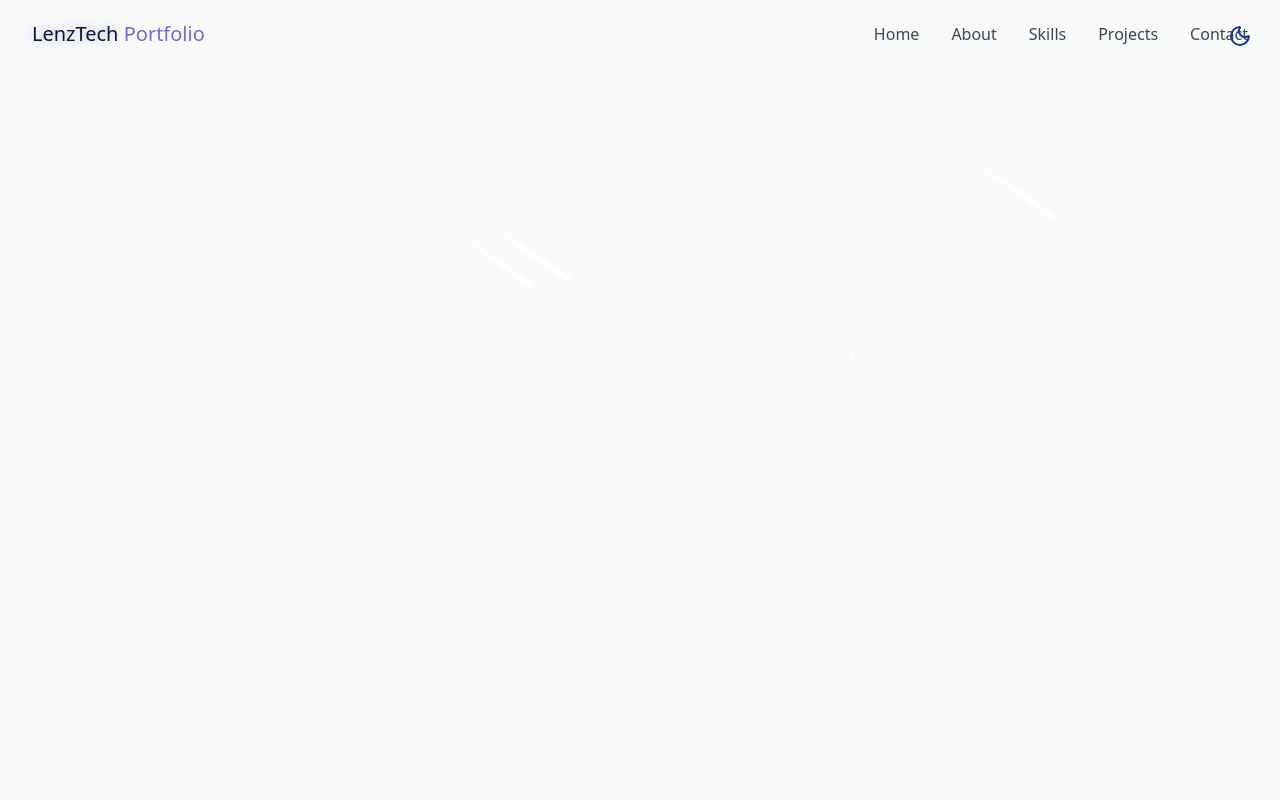
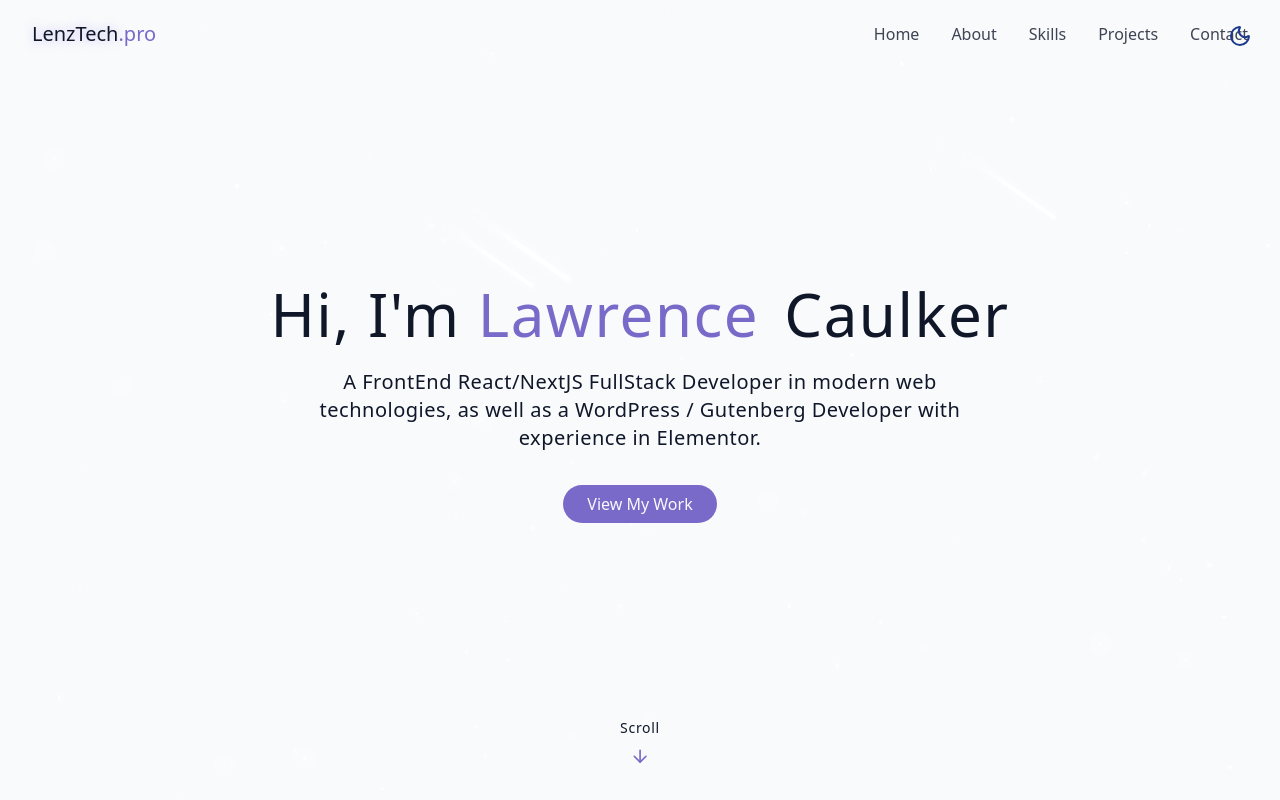
Before and after one commit to creativeloc/react-dev-portfolio, a React (Vite) app: page / in a window 1280 px wide. Built offline with nearby package versions, Linux system fonts and the light colour scheme.

Commit message:
create the hero section

```diff
--- /dev/null
+++ b/src/components/HeroSection.jsx
@@ -0,0 +1,45 @@
+import { ArrowDown } from "lucide-react"
+
+export const HeroSection = () => {
+  return (
+    <section
+      id="hero"
+      className="relative min-h-screen flex flex-col items-center justify-center p-4"
+    >
+      <div className="container max-w-4xl mx-auto text-center z-10">
+        <div className="space-y-6">
+          <h1 className="text-4xl md:text-6xl font-thin tracking-wide">
+            <span className="opacity-0 animate-fade-in"> Hi, I'm</span>
+            <span className="text-primary opacity-0 animate-fade-in-delay-1">
+              {" "}
+              Lawrence
+            </span>
+            <span className="text-gradient ml-2 opacity-0 animate-fade-in-delay-2">
+              {" "}
+              Caulker
+            </span>
+          </h1>
+          <p className="text-lg md:text-xl text-muted-foreground max-w-2xl mx-auto opacity-0 animate-fade-in-delay-3 tracking-wide">
+            A FrontEnd React/NextJS FullStack Developer in modern web
+            technologies, as well as a WordPress / Gutenberg Developer with
+            experience in Elementor.
+          </p>
+
+          <div className="pt-4 opacity-0 animate-fade-in-delay-4">
+            <a href="#projects" className="cosmic-button">
+              View My Work
+            </a>
+          </div>
+        </div>
+      </div>
+
+      <div className="absolute bottom-8 left-1/2 transform -translate-x-1/2 flex flex-col items-center animate-bounce cursor-pointer">
+        <span className="text-sm tracking-wider text-muted-foreground mb-2">
+          {" "}
+          Scroll{" "}
+        </span>
+        <ArrowDown className="h-5 w-5 text-primary" />
+      </div>
+    </section>
+  )
+}
--- a/src/components/Navbar.jsx
+++ b/src/components/Navbar.jsx
@@ -33,8 +33,7 @@
       <div className="container flex items-center justify-between">
         <a className="text-xl text-primary flex items-center" href="#hero">
           <span className="relative z-10">
-            <span className="text-glow text-foreground">LenzTech</span>{" "}
-            Portfolio
+            <span className="text-glow text-foreground">LenzTech</span>.pro
           </span>
         </a>
 
--- a/src/components/ThemeToggle.jsx
+++ b/src/components/ThemeToggle.jsx
@@ -35,7 +35,7 @@
       className={cn(
         "fixed max-sm:hidden top-4 right-5",
         "z-50 p-2 rounded-full transition-colors duration-300",
-        "focus:outline-hidden"
+        "focus:outline-hidden cursor-pointer"
       )}
     >
       {isDarkMode ? (
--- a/src/pages/Home.jsx
+++ b/src/pages/Home.jsx
@@ -1,6 +1,7 @@
 import { ThemeToggle } from "@/components/ThemeToggle"
 import { StarBackground } from "@/components/StarBackground"
-import { Navbar } from "../components/Navbar"
+import { Navbar } from "@/components/Navbar"
+import { HeroSection } from "@/components/HeroSection"
 
 const Home = () => {
   return (
@@ -15,6 +16,9 @@
       <Navbar />
 
       {/* Main content */}
+      <main>
+        <HeroSection />
+      </main>
 
       {/* Footer */}
     </div>
```
